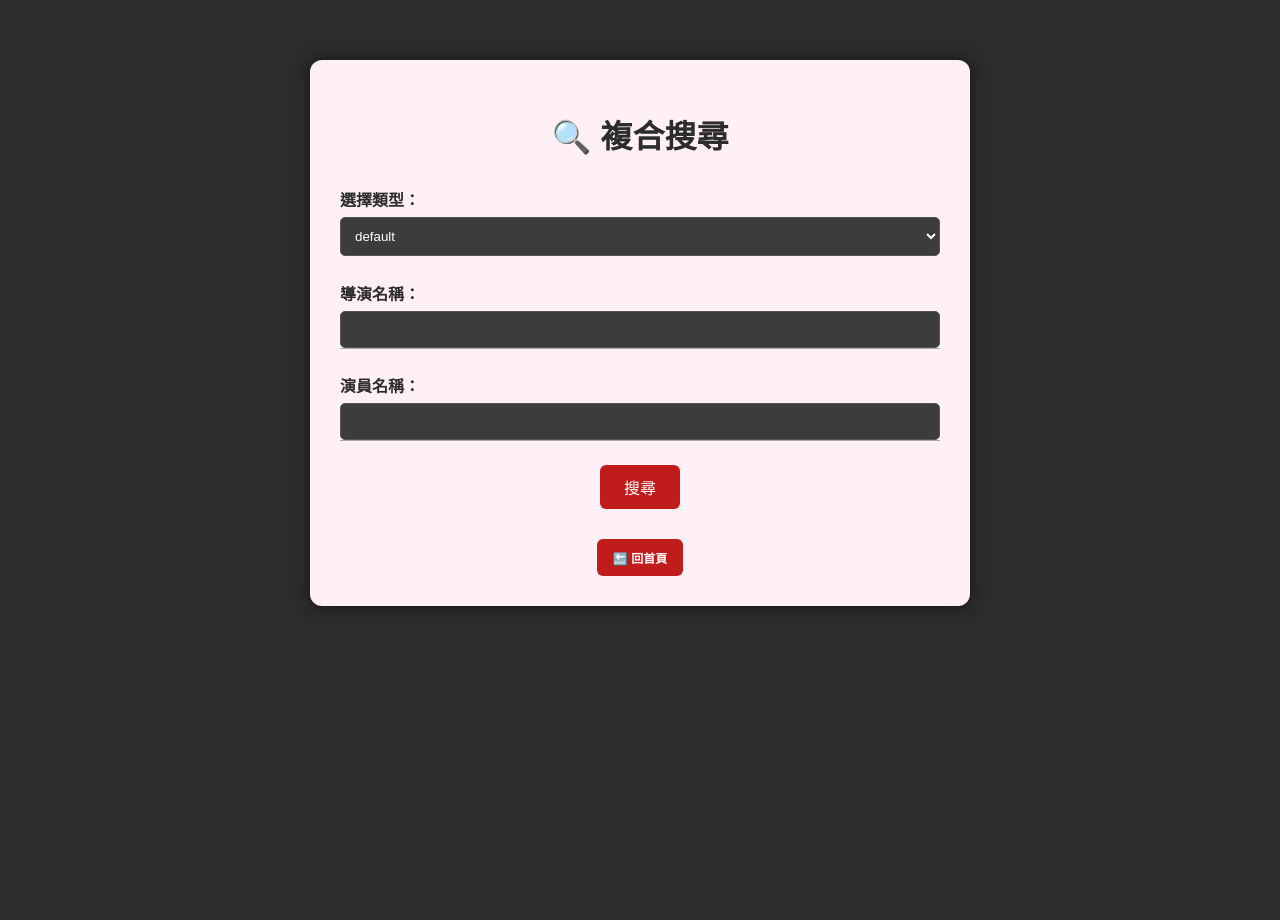
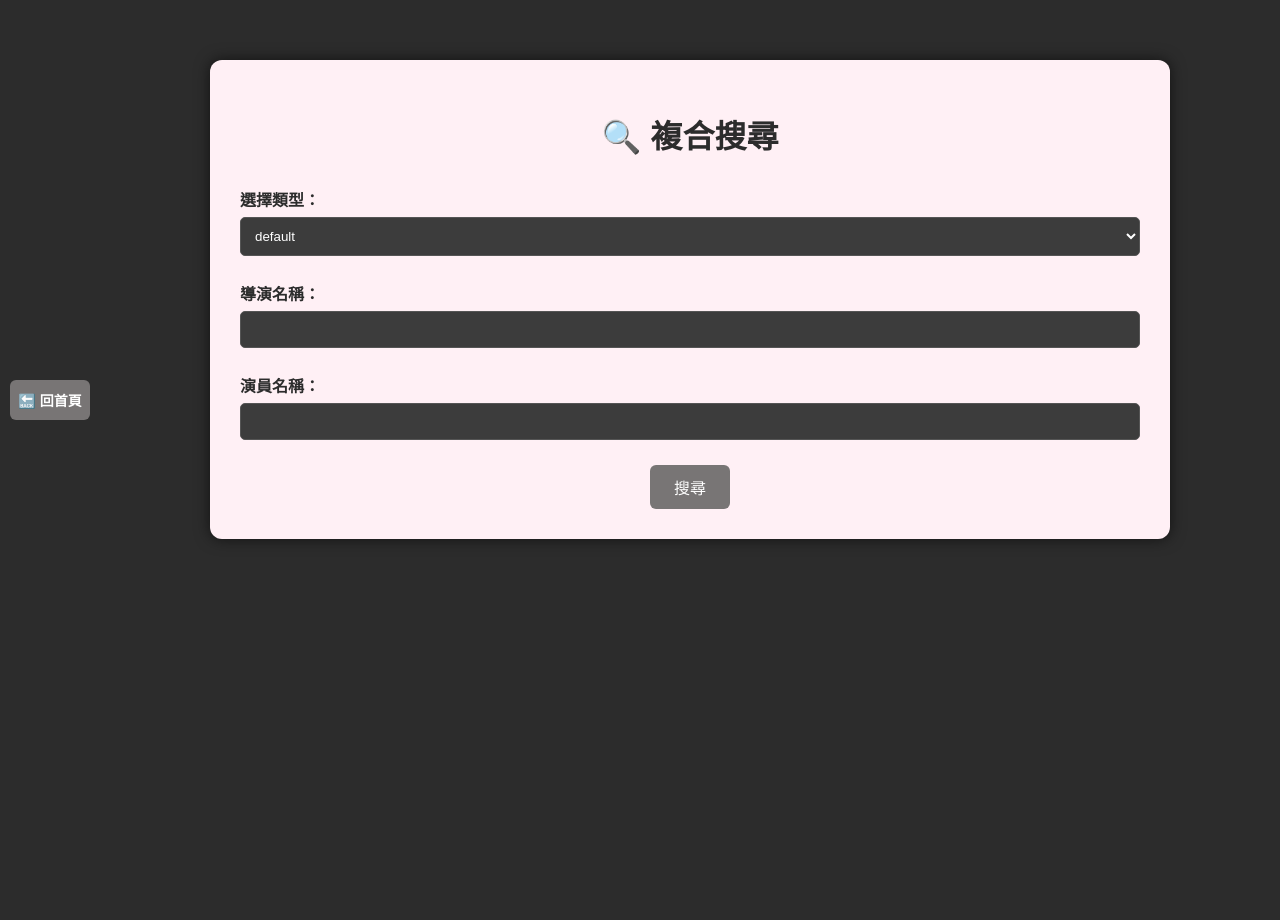
Before and after one commit to Changyenhsun/database_system_project, a Flask app: page /search in a window 1280 px wide. After the commit the page ends 540 px from the top, so only its background shows below. Run offline with Flask 3, Linux system fonts and the light colour scheme.

Commit message:
改好滾動

```diff
--- a/static/search.css
+++ b/static/search.css
@@ -1,22 +1,72 @@
+/* === 外框架 === */
 body.search-page {
     font-family: Arial, sans-serif;
     background-color: #2c2c2c;
     color: #f0f0f0;
     margin: 0;
-    padding: 60px 20px;
+    padding: 0;
+    display: flex;
+    min-height: 100vh;
+    overflow: visible;
+}
+
+.search-layout {
+    display: flex;
+    width: 100%;
+    height: 100vh;
+}
+
+/* === 側邊欄 === */
+.search-sidebar {
+    width: 80px;
+    background-color: #2c2c2c;
+    display: flex;
+    justify-content: center;
+    align-items: center;
+    padding :10px 10px;
+}
+
+.sidebar-buttons {
+    display: flex;
+    flex-direction: column;
+    gap: 16px;
+    align-items: center;
+}
+
+.back-link {
+    display: inline-block;
+    background-color: #787575;
+    color: #fff;
+    text-decoration: none;
+    padding: 10px 8px;
+    border-radius: 6px;
+    font-weight: bold;
+    font-size: 14px;
+    width: 100%;
+    text-align: center;
+    box-sizing: border-box;
+}
+
+/* === 主內容 === */
+.search-content {
+    flex: 1;
     display: flex;
     justify-content: center;
     align-items: flex-start;
-    min-height: 100vh;
+    padding: 60px 20px;
+    max-width: 960px;
+    margin: 0 auto;
 }
 
+/* === 表單框 === */
 .search-container {
     background-color: #fff0f5;
     color: #2c2c2c;
     padding: 30px;
     border-radius: 12px;
     box-shadow: 0 0 15px rgba(0, 0, 0, 0.6);
-    width: 600px;
+    width:900px;
+    overflow: visible;
 }
 
 .search-container h1 {
@@ -24,6 +74,7 @@ body.search-page {
     margin-bottom: 30px;
 }
 
+/* === 表單欄位 === */
 .form-group {
     margin-bottom: 25px;
     position: relative;
@@ -45,20 +96,21 @@ input[type="text"], select {
     box-sizing: border-box;
 }
 
+/* === 自動補全下拉 === */
 ul.suggestions {
     position: absolute;
     top: 100%;
     left: 0;
     right: 0;
     background: #fff;
-    border: 1px solid #aaa;
-    border-top: none;
+    border: none;
     z-index: 10;
     list-style: none;
     padding: 0;
     margin: 0;
     max-height: 120px;
     overflow-y: auto;
+    box-shadow: 0 4px 8px rgba(0, 0, 0, 0.1);
     border-radius: 0 0 6px 6px;
 }
 
@@ -78,7 +130,7 @@ ul.suggestions li:hover {
 }
 
 button {
-    background-color: #c11c1c;
+    background-color: #787575;
     color: white;
     padding: 10px 24px;
     border: none;
@@ -86,19 +138,3 @@ button {
     border-radius: 6px;
     cursor: pointer;
 }
-
-.back-link {
-    display: block;
-    text-align: center;
-    margin-top: 30px;
-    text-decoration: none;
-    font-weight: bold;
-    background-color: #c11c1c;
-    color: #fff;
-    padding: 10px 16px;
-    border-radius: 6px;
-    font-size: 12px;
-    width: fit-content;
-    margin-left: auto;
-    margin-right: auto;
-}
--- a/templates/search.html
+++ b/templates/search.html
@@ -7,6 +7,16 @@
     <script src="https://code.jquery.com/jquery-3.6.0.min.js"></script>
 </head>
 <body class="search-page">
+    <div class="search-layout">
+        <!-- 左側欄 -->
+        <div class="search-sidebar">
+            <div class="sidebar-buttons">
+                <a class="back-link" href="/">🔙 回首頁</a>
+            </div>
+        </div>
+
+        <!-- 右側內容 -->
+        <div class="search-content">
             <div class="search-container">
                 <h1>🔍 複合搜尋</h1>
                 <form method="post">
@@ -36,7 +46,8 @@
                         <button type="submit">搜尋</button>
                     </div>
                 </form>
-        <a class="back-link" href="/">🔙 回首頁</a>
+            </div>
+        </div>
     </div>
 
     <script>
```
Also changed, not shown: static/style.css (+4 -4 lines). Lines whose indentation alone changed are shown as unchanged.
